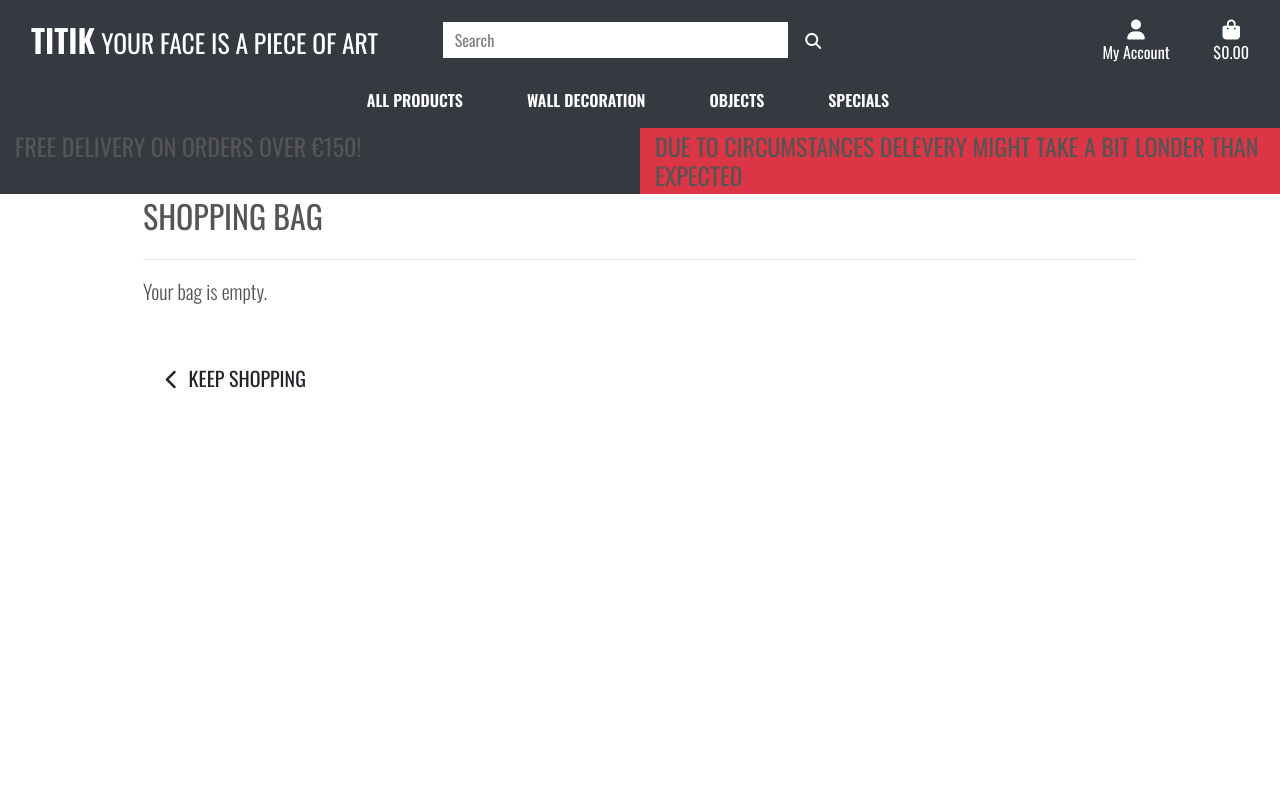
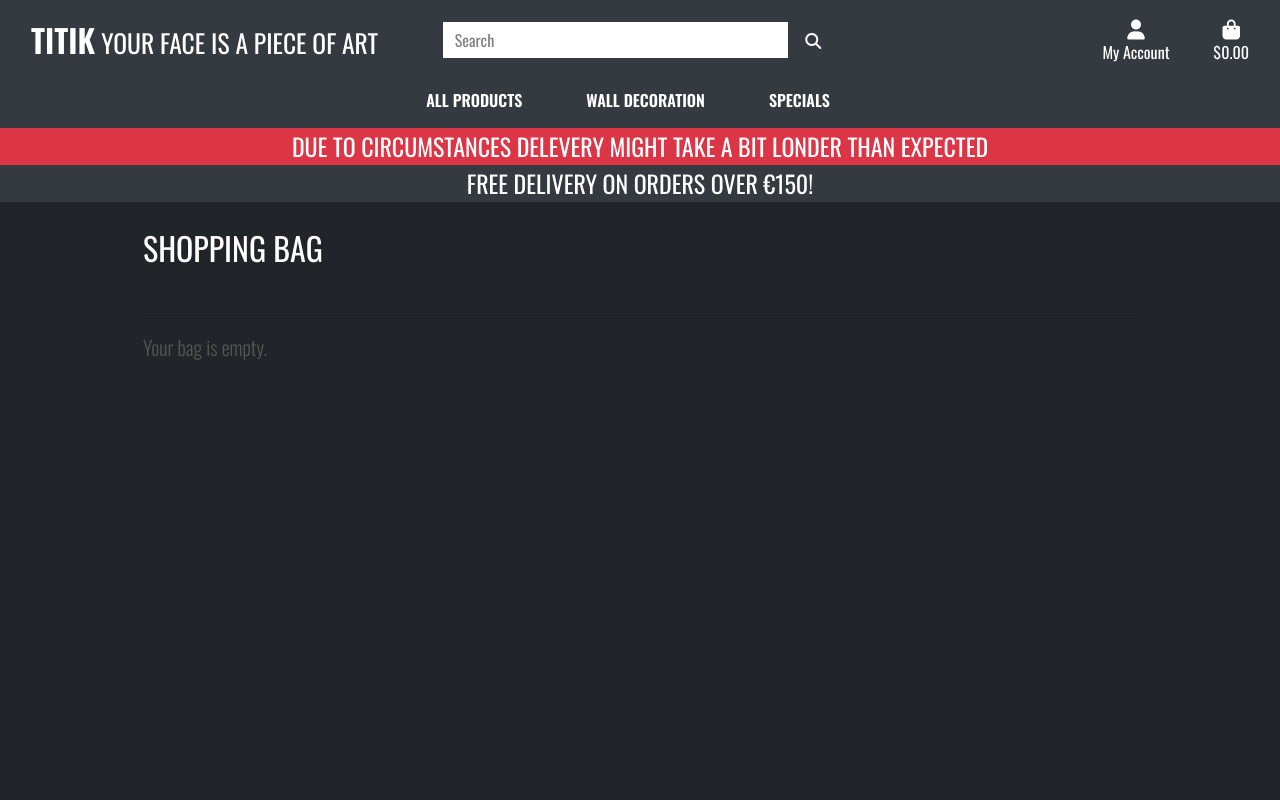
Before and after one commit to MariskaS85/faceart, a Django app: page /bag/ in a window 1280 px wide. Run offline with Django 3.2, Linux system fonts and the light colour scheme; some libraries are stand-ins or nearby versions; some web fonts are replaced.

Commit message:
redesigned html pages

```diff
--- a/bag/templates/bag/bag.html
+++ b/bag/templates/bag/bag.html
@@ -16,7 +16,7 @@
         <div class="row">
             <div class="col">
                 <hr>
-                <h2 class="logo-font mb-4">Shopping Bag</h2>
+                <h2 class="logo-font mb-5 mt-5 text-white">Shopping Bag</h2>
                 <hr>
             </div>
         </div>
@@ -26,7 +26,7 @@
                 {% if bag_items %}
                     <div class="table-responsive rounded">
                         <table class="table table-sm table-borderless">
-                            <thead class="text-black">
+                            <thead class="text-white">
                                 <tr>
                                     <th scope="col">Product Info</th>
                                     <th scope="col"></th>
@@ -38,39 +38,39 @@
 
                             {% for item in bag_items %}
                                 <tr>
-                                    <td class="p-3 w-25">
-                                        {% if utem.product.image %}
-                                        <img src="{{ item.product.image }}" alt="{{ item.product.name }}" class="img-fluid-rounded">
+                                    <td class="py-3 w-25">
+                                        {% if item.product.image %}
+                                            <img src="{{ item.product.image.url }}" alt="{{ item.product.name }}" class="img-fluid-rounded w-100">
                                         {% else %}
-                                        <img src="{{ MEDIA_URL }}noimage.png" alt="{{ item.product.name }}" class="img-fluid-rounded">
+                                            <img src="{{ MEDIA_URL }}noimage.png" alt="{{ item.product.name }}" class="img-fluid-rounded w-100">
                                         {% endif %}
                                     </td>
                                     <td class="py-3">
-                                        <p class="my-0"><strong>{{ item.product.name }}</strong></p>
+                                        <p class="my-0 text-white"><strong>{{ item.product.name }}</strong></p>
                                         <p class="my-0 small text-muted">SKU: {{ item.product.sku|upper }}</p>
                                     </td>
                                     <td class="py-3">
-                                        <p class="my-0">${{ item.product.price }}</p>
+                                        <p class="my-0 text-white">${{ item.product.price }}</p>
                                     </td>
-                                    <td class="py-3 w-25">
+                                    <td class="py-3 w-25 pt-1">
                                         <form class="form update-form" method="POST" action="{% url 'adjust_bag' item.item_id %}">
                                             {% csrf_token %}
                                             <div class="form-group">
                                                 <div class="input-group">
                                                     <div class="input-group-prepend">
-                                                        <button class="decrement-qty btn btn-sm btn-black rounded-0"
+                                                        <button class="decrement-qty btn btn-sm btn-secondary rounded-0"
                                                             data-item_id="{{ item.item_id }}" id="decrement-qty_{{ item.item_id }}">
                                                             <span>
                                                                 <i class="fas fa-minus fa-sm"></i>
                                                             </span>
                                                         </button>
                                                     </div>
-                                                    <input class="form-control form-control-sm qty_input" type="number"
+                                                    <input class="form-control form-control-sm qty_input text-black" type="number"
                                                         name="quantity" value="{{ item.quantity }}" min="1" max="99"
                                                         data-item_id="{{ item.item_id }}"
                                                         id="id_qty_{{ item.item_id }}">
                                                     <div class="input-group-append">
-                                                        <button class="increment-qty btn btn-sm btn-black rounded-0"
+                                                        <button class="increment-qty btn btn-sm btn-secondary rounded-0 text-white"
                                                             data-item_id="{{ item.item_id }}" id="increment-qty_{{ item.item_id }}">
                                                             <span>
                                                                 <i class="fas fa-plus fa-sm"></i>
@@ -89,7 +89,7 @@
                                 </tr>
                             {% endfor %}
                             <tr>
-                                <td colspan="5" class="pt-5 text-right">
+                                <td colspan="5" class="pt-5 text-right text-white">
                                     <h6><strong>Bag Total: ${{ total|floatformat:2 }}</strong></h6>
                                     <h6>Delivery: ${{ delivery|floatformat:2 }}</h6>
                                     <h4 class="mt-4"><strong>Grand Total: ${{ grand_total|floatformat:2 }}</strong></h4>
@@ -102,13 +102,13 @@
                             </tr>
                             <tr>
                                 <td colspan="5" class="text-right">
-                                    <a href="{% url 'products' %}" class="btn btn-outline-black rounded-0 btn-lg">
+                                    <a href="{% url 'products' %}" class="btn btn-outline-black rounded-0 btn-lg btn-secondary">
                                         <span class="icon">
                                             <i class="fas fa-chevron-left"></i>
                                         </span>
                                         <span class="text-uppercase">Keep Shopping</span>
                                     </a>
-                                    <a href="{% url 'checkout' %}" class="btn btn-black rounded-0 btn-lg">
+                                    <a href="{% url 'checkout' %}" class="btn btn-secondary rounded-0 btn-lg">
                                         <span class="text-uppercase">Secure Checkout</span>
                                         <span class="icon">
                                             <i class="fas fa-lock"></i>
--- a/checkout/static/checkout/css/checkout.css
+++ b/checkout/static/checkout/css/checkout.css
@@ -22,7 +22,7 @@
 }
 
 .StripeElement--webkit-autofill {
-    background-color: blue !important;
+    background-color: gray !important;
 }
 
 .stripe-style-input::placeholder {
--- a/home/templates/home/index.html
+++ b/home/templates/home/index.html
@@ -12,13 +12,13 @@
 {% block content %}
     <div class="container h-100">
         <div class="row h-100">
-            <div class="col-7 col-md-6 my-auto">
-                <h1 class="display-4 logo-font text-black">
+            <div class="col-5 col-md-6 my-auto">
+                <h1 class="display-2 logo-font text-white">
                     New Tech Art!
                 </h1>
                 <div class="my-5">
                     <h4>
-                        <a href="{% url 'products' %}" class="shop-now-button btn btn-lg rounded-0 text-uppercase py-5">Shop now</a>
+                        <a href="{% url 'products' %}" class="shop-now-button btn btn-lg rounded-0 text-uppercase py-1">Shop now</a>
                     </h4>
                 </div>
             </div>
--- a/static/css/base.css
+++ b/static/css/base.css
@@ -15,7 +15,7 @@
     top: 0;
     left: 0;
     position: fixed;
-    background: white;
+    background: #212529;
     z-index: -1;
 }
 
@@ -59,10 +59,10 @@
 .shop-now-button:hover,
 .shop-now-button:active,
 .shop-now-button:focus,
-.btn-blue:hover,
-.btn-blue:active,
-.btn-blue:focus {
-    background: rgb(33, 30, 226);
+.btn-gray:hover,
+.btn-gray:active,
+.btn-gray:focus {
+    background: gray;
     color: white;
 }
 
@@ -144,7 +144,7 @@
 }
 
 .allauth-form-inner-content a {
-	color: blue; /* text-info */
+	color: gray; /* text-info */
 }
 /* ------------------------------------------------------------------- Product Form */
 
--- a/templates/base.html
+++ b/templates/base.html
@@ -105,12 +105,13 @@
                 {% include 'includes/mobile-top-header.html' %}
                 {% include 'includes/main-nav.html' %}
             </nav>
-            <div class="col bg-dark txt-white">
+            <div class="col-12 bg-danger text-center text-white">
+                <h4 class="logo-font my-1">Due to circumstances delevery might take a bit londer than expected</h4>
+            </div>
+            <div class="col-12 bg-dark text-center text-white">
                 <h4 class="logo-font my-1">Free delivery on orders over €{{ free_delivery_threshold }}!</h4>
             </div>
-            <div class="col bg-danger txt-white">
-                <h4 class="logo-font my-1">Due to circumstances delevery might take a bit londer than expected</h4>
-            </div>
+
         </div>
     </header>
 
--- a/templates/includes/main-nav.html
+++ b/templates/includes/main-nav.html
@@ -6,7 +6,7 @@
             </a>
             <div class="dropdown-menu border-0" aria-labelledby="all-products-link">
                 <a href="{% url 'products' %}?sort=price&direction=asc" class="dropdown-item">By Price</a>
-                <a href="{% url 'products' %}?sort=rating&direction=desc" class="dropdown-item ">By Rating</a>
+                <a href="{% url 'products' %}?sort=size&direction=desc" class="dropdown-item ">By Size</a>
                 <a href="{% url 'products' %}?sort=category&direction=asc" class="dropdown-item ">By Category</a>
                 <a href="{% url 'products' %}" class="dropdown-item">All Products</a>
             </div>
@@ -17,33 +17,22 @@
                 Wall decoration
             </a>
             <div class="dropdown-menu border-0" aria-labelledby="wall-link">
-                <a href="{% url 'products' %}?category=canvas" class="dropdown-item">Canvas</a>
-                <a href="{% url 'products' %}?category=wood" class="dropdown-item">Wood</a>
-                <a href="{% url 'products' %}?category=aluminium" class="dropdown-item">Aluminium</a>
-                <a href="{% url 'products' %}?category=plexiglass" class="dropdown-item">Plexiglass</a>
-                <a href="{% url 'products' %}?category=canvas,wood, aluminium, plexiglass" class="dropdown-item">All Wall decorations</a>
+                <a href="{% url 'products' %}?category=canvas,diptych_canvas" class="dropdown-item">Canvas</a>
+                <a href="{% url 'products' %}?category=wood,diptych_wood" class="dropdown-item">Wood</a>
+                <a href="{% url 'products' %}?category=aluminium,diptych_aluminium" class="dropdown-item">Aluminium</a>
+                <a href="{% url 'products' %}?category=plexiglass,diptych_plexiglass" class="dropdown-item">Plexiglass</a>
+                <a href="{% url 'products' %}?category=canvas,diptych_canvas,wood,diptych_wood,aluminium,diptych_aluminium,plexiglass,diptych_plexiglass" class="dropdown-item">All Wall decorations</a>
             </div>
         </li>
 
         <li class="nav-item dropdown bg-dark">
             <a class="logo-font font-weight-bold nav-link text-white mr-5" href="#" id="objects-link" data-toggle="dropdown" aria-haspopup="true" aria-expanded="false">
-                Objects
+                Specials
             </a>
             <div class="dropdown-menu border-0" aria-labelledby="objects-link">
-                <a href="{% url 'products' %}?category=mugs" class="dropdown-item">Mugs</a>
-                <a href="{% url 'products' %}?category=lights" class="dropdown-item">Lights</a>
-                <a href="{% url 'products' %}?category=glasses" class="dropdown-item">Glasses</a>
-                <a href="{% url 'products' %}?category=mugs, lights, glasses" class="dropdown-item">All objects</a>
-            </div>
-        </li>
-        <li class="nav-item dropdown bg-dark">
-            <a class="logo-font font-weight-bold nav-link text-white mr-5" href="#" id="specials-link" data-toggle="dropdown" aria-haspopup="true" aria-expanded="false">
-                Specials
-            </a>
-            <div class="dropdown-menu border-0" aria-labelledby="specials-link">
-                <a href="{% url 'products' %}?category=holidays" class="dropdown-item">Holidays</a>
-                <a href="{% url 'products' %}?category=celebrations" class="dropdown-item">Celebrations</a>
-                <a href="{% url 'products' %}?category=holidays, celebrations" class="dropdown-item">All Specials</a>
+                <a href="{% url 'products' %}?category=objects,Specials" class="dropdown-item">Objects</a>
+                <a href="{% url 'products' %}?category=diptych_canvas,diptych_wood,diptych_plexiglass" class="dropdown-item">Diptych</a>
+                <a href="{% url 'products' %}?category=objects,Specials,diptych_canvas,diptych_wood,diptych_plexiglass" class="dropdown-item">All objects</a>
             </div>
         </li>
     </ul>
--- a/templates/includes/mobile-top-header.html
+++ b/templates/includes/mobile-top-header.html
@@ -1,5 +1,5 @@
 <li class="list-inline-item">
-    <a class="text-dark nav-link d-block d-lg-none bg-white" href="#" id="mobile-search" data-toggle="dropdown" aria-haspopup="true" aria-expanded="false">
+    <a class="text-white nav-link d-block d-lg-none bg-dark" href="#" id="mobile-search" data-toggle="dropdown" aria-haspopup="true" aria-expanded="false">
         <div class="text-center">
             <div><i class="fas fa-search fa-lg"></i></div>
             <p class="my-0">Search</p>
--- a/templates/includes/toasts/toast_success.html
+++ b/templates/includes/toasts/toast_success.html
@@ -20,10 +20,10 @@
                 {% for item in bag_items %}
                     <div class="row">
                         <div class="col-3 my-1">
-                            {% if utem.product.image %}
-                            <img src="{{ item.product.image }}" alt="{{ item.product.name }}" class="w-100">
+                            {% if item.product.image %}
+                                <img src="{{ item.product.image.url }}" alt="{{ item.product.name }}" class="w-100">
                             {% else %}
-                            <img src="{{ MEDIA_URL }}noimage.png" alt="{{ item.product.name }}" class="w-100">
+                                <img src="{{ MEDIA_URL }}noimage.png" alt="{{ item.product.name }}" class="w-100">
                             {% endif %}
                         </div>
                         <div class="col-9">
--- a/templates/includes/toasts/toast_warning.html
+++ b/templates/includes/toasts/toast_warning.html
@@ -1,9 +1,9 @@
 <div class="toast custom-toast rounded-0 border-top-0" data-autohide="false">
     <div class="arrow-up arrow-warning"></div>
     <div class="w-100 toast-capper bg-warning"></div>
-    <div class="toast-header bg-white text-dark">
+    <div class="toast-header bg-dark text-white">
         <strong class="mr-auto">Warning!</strong>
-        <button type="button" class="ml-2 mb-1 close text-dark" data-dismiss="toast" aria-label="Close">
+        <button type="button" class="ml-2 mb-1 close bg-dark text-white" data-dismiss="toast" aria-label="Close">
             <span aria-hidden="true">&times;</span>
         </button>
     </div>
```
Also changed, not shown: checkout/templates/checkout/checkout.html (+4 -4 lines), products/templates/products/product_detail.html (+5 -10 lines), products/templates/products/products.html (+12 -12 lines), media/cup_8xVJ1xj.png (added), media/glass_jb1rJoX.png (added), products/migrations/0003_auto_20210302_0401.py (added), products/models.py (line endings or trailing spaces).
